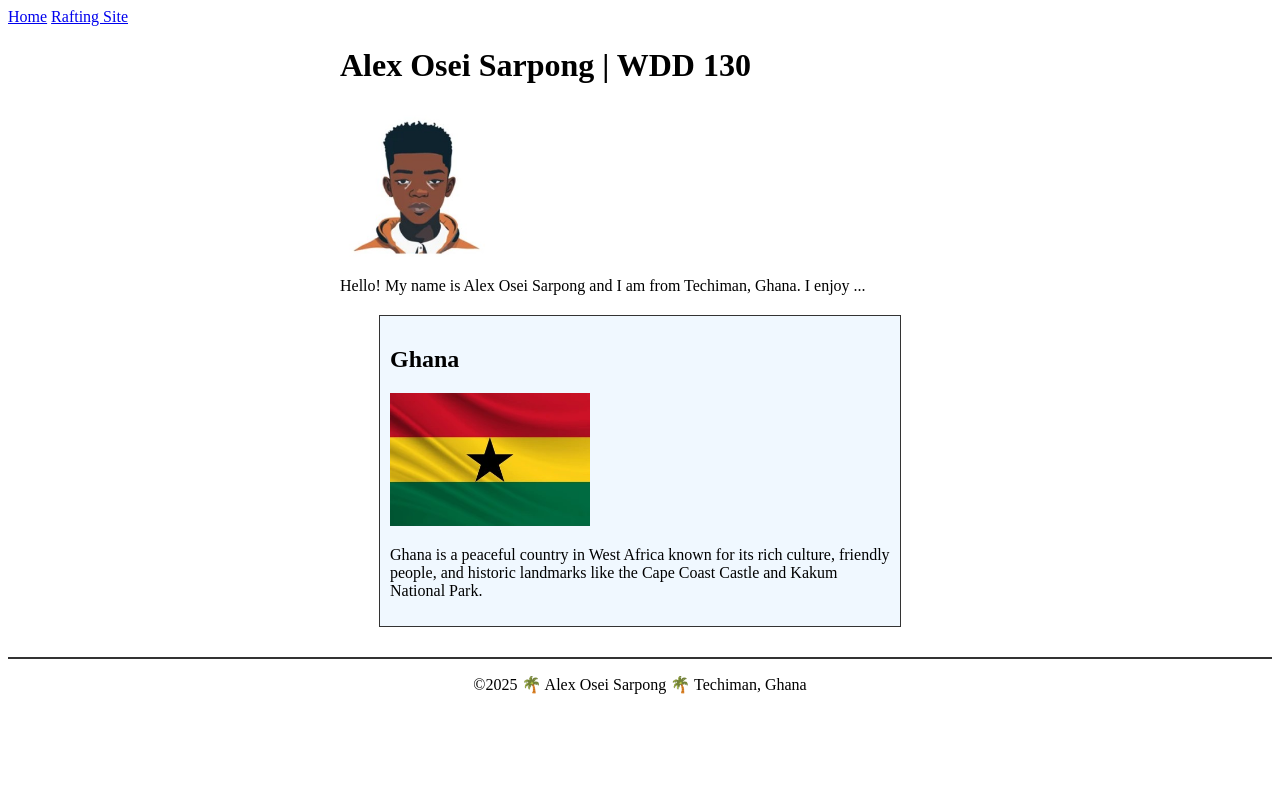
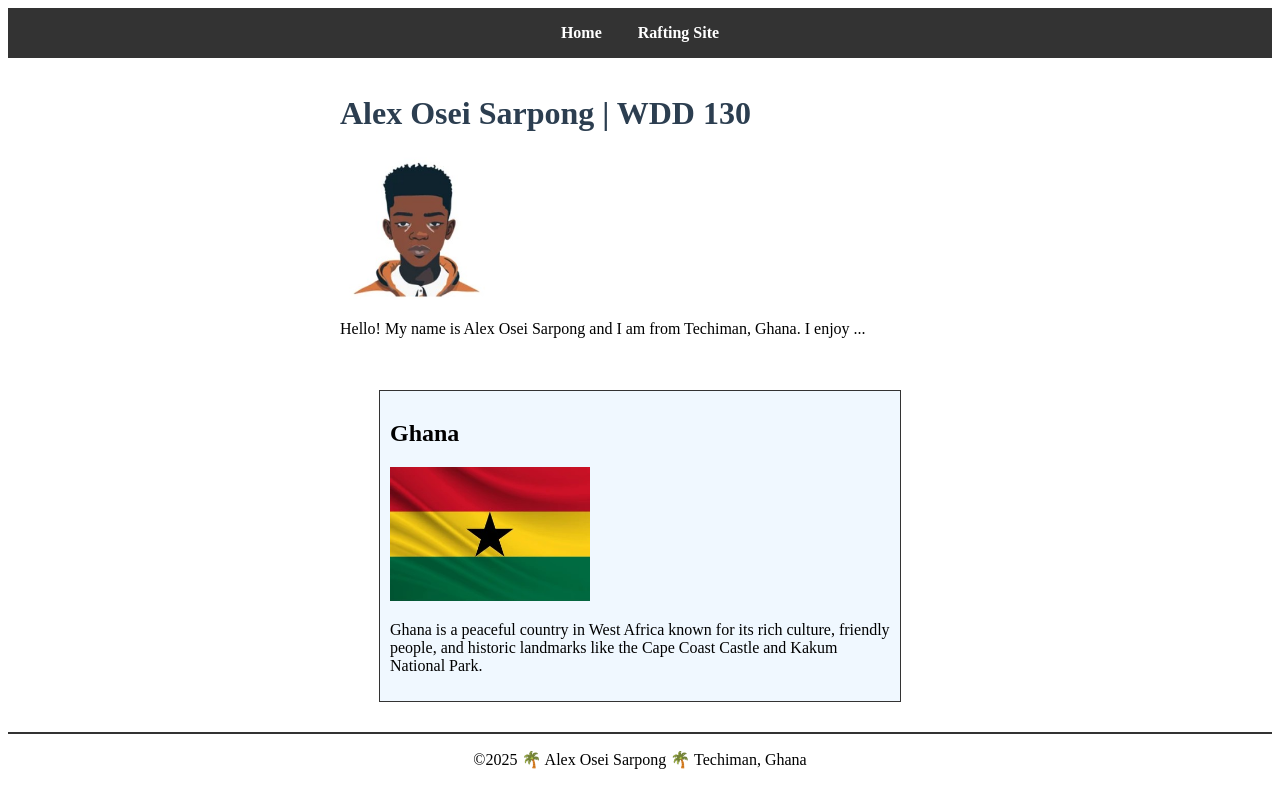
Before and after one commit to Lord-Zylen/wdd130, a plain HTML site: page index.html in a window 1280 px wide. Drawn offline with Linux system fonts and the light colour scheme.

Commit message:
made changees in the syles css

```diff
--- a/styles/styles.css
+++ b/styles/styles.css
@@ -35,3 +35,31 @@ footer {
   border-top: 2px solid #333;
   text-align: center;
 }
+
+
+nav {
+  background-color: #333;
+  padding: 1rem;
+  text-align: center;
+}
+
+
+nav a {
+  color: white;
+  text-decoration: none;
+  margin: 0 1rem;
+  font-weight: bold;
+}
+
+
+h1 {
+  font-size: 2rem;
+  color: #2c3e50;
+  margin-bottom: 1rem;
+}
+
+main {
+  max-width: 960px;
+  margin: 0 auto;
+  padding: 1rem;
+}
```
